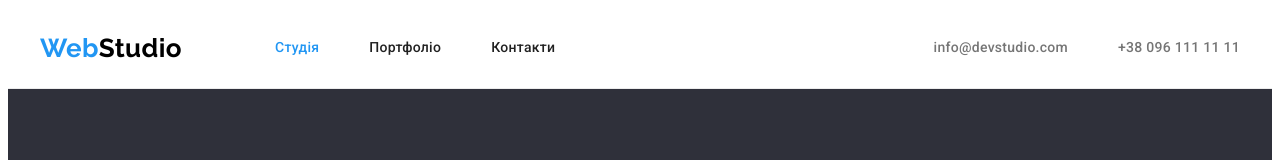
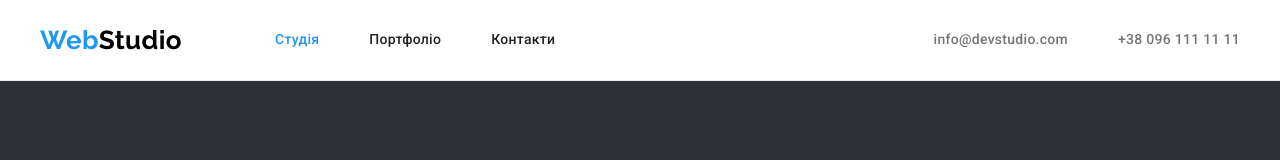
Before and after one commit to ZhvankoAnna/goit-markup-hw-03, a plain HTML site: page index.html in a window 1280 px wide. Shown: the top 160 px of the page. Drawn offline with Linux system fonts and the light colour scheme.

Commit message:
Додає margin в body, корегує висоту хедера та фон карток секції Team

```diff
--- a/css/styles.css
+++ b/css/styles.css
@@ -35,6 +35,8 @@ ul {
 /* Global styles */
 
 body {
+  margin: 0;
+
   color: var(--primary-text-color);
   background-color: var(--white-color);
   font-family: Roboto, sans-serif;
@@ -130,7 +132,7 @@ body {
 /* Шапка */
 
 .page-header {
-  min-height: 80px;
+  height: 80px;
   border-bottom: 1px solid #ececec;
 }
 
@@ -273,6 +275,7 @@ body {
     0px 2px 1px rgba(0, 0, 0, 0.2);
   border-radius: 0px 0px 4px 4px;
 
+  background-color: var(--white-color);
   text-align: center;
 }
 
```
